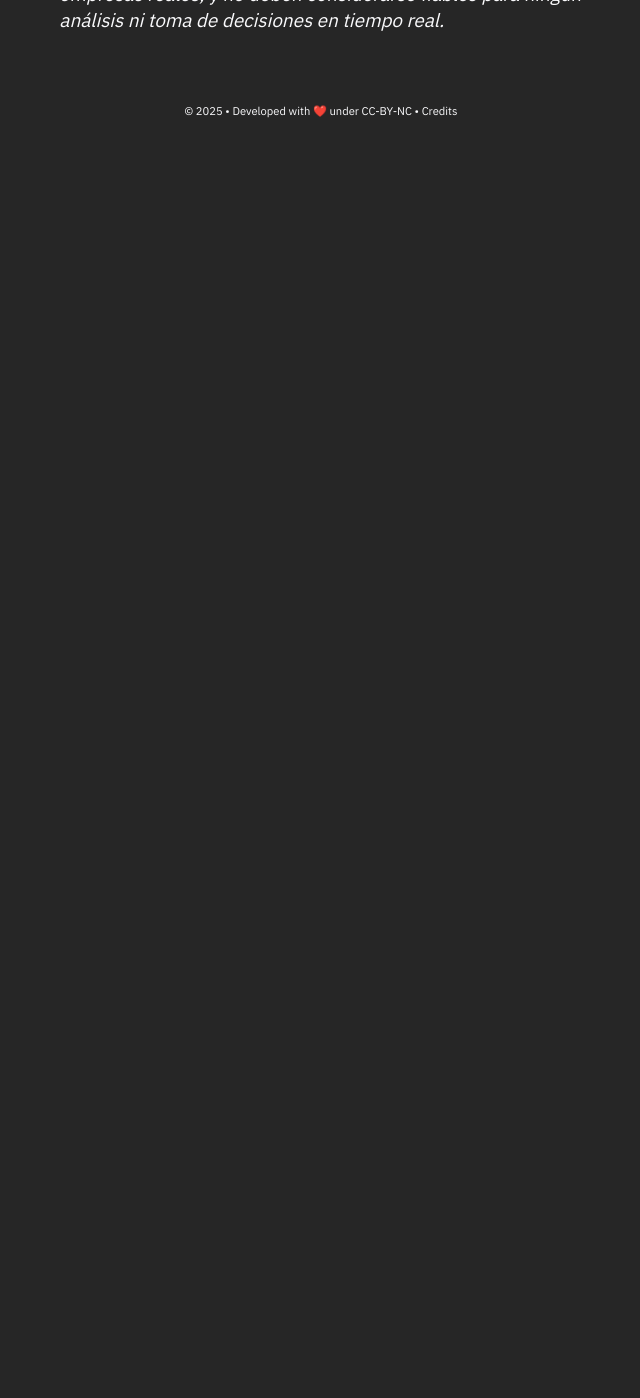
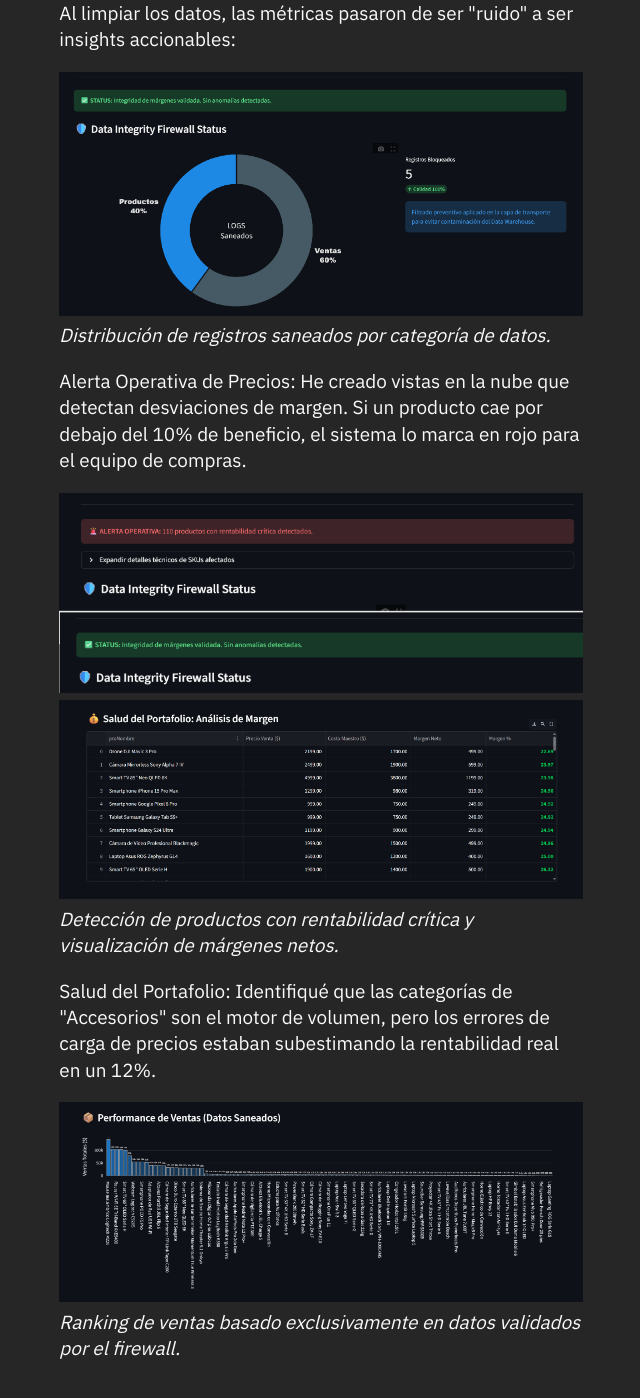
Before and after one commit to batistayureiba/batistayureiba.github.io, a Jekyll site: the page built from _notes/Public/data_integrity_firewall.md, in a window 1280 px wide and 1400 px high, scrolled down 4363 px. Shown: the whole window, without its empty margins (319-959 px from the left). Built offline with Jekyll 4.4.1, drawn with Linux system fonts in a browser that asks for light colours; before the commit the page ends 4523 px from its top, so only the background shows below that; some of the changed text lies outside the part shown.

Commit message:
Enhance data integrity firewall documentation with visuals
Added images and metrics related to data integrity and product operations. Updated conclusions on the impact of the firewall system.

````diff
--- a/_notes/Public/data_integrity_firewall.md
+++ b/_notes/Public/data_integrity_firewall.md
@@ -29,6 +29,9 @@ Diseñé un pipeline híbrido para garantizar la integridad:
 2. **Firewall (Python):** Validación de márgenes y consistencia contable.
 3. **Staging (DuckDB):** Almacenamiento local de datos limpios y auditoría de errores.
 4. **Analytics Cloud (MotherDuck):** Sincronización de datos validados para visualización.
+
+![Ejecución del Pipeline](/assets/img/projects/ejecucion.png)
+*Consola de ejecución: Validación de 112 productos y 1,598 ventas con detección de anomalías.*
 
 {:#firewall}
 ### 🐍 Implementación del Firewall (Python)
@@ -63,17 +66,30 @@ def run_firewall_sales(df_detalle):
 
     return ventas_limpias, ventas_rechazadas
 ```
+![Estructura Local](/assets/img/projects/rs_local.png)
+![Esquema en MotherDuck](/assets/img/projects/rs_md_dw.png)
+*Organización de la base de datos híbrida: Staging local en DuckDB y Warehouse final en MotherDuck.*
 
 {:#product-ops}
 ### 📈 Métricas de Product Ops
 
 Al limpiar los datos, las métricas pasaron de ser "ruido" a ser insights accionables:
 
+![Estado del Firewall](/assets/img/projects/firewall_status.png)
+*Distribución de registros saneados por categoría de datos.*
+
 Alerta Operativa de Precios:
 He creado vistas en la nube que detectan desviaciones de margen. Si un producto cae por debajo del 10% de beneficio, el sistema lo marca en rojo para el equipo de compras.
 
+![Alertas Operativas](/assets/img/projects/alertas.png)
+![Análisis de Margen](/assets/img/projects/analisis_margen.png)
+*Detección de productos con rentabilidad crítica y visualización de márgenes netos.*
+
 Salud del Portafolio:
 Identifiqué que las categorías de "Accesorios" son el motor de volumen, pero los errores de carga de precios estaban subestimando la rentabilidad real en un 12%.
+
+![Performance de Ventas](/assets/img/projects/performance_ventas.png)
+*Ranking de ventas basado exclusivamente en datos validados por el firewall.*
 
 {:#conclu}
 ### 🧠 Conclusiones e Impacto
````
